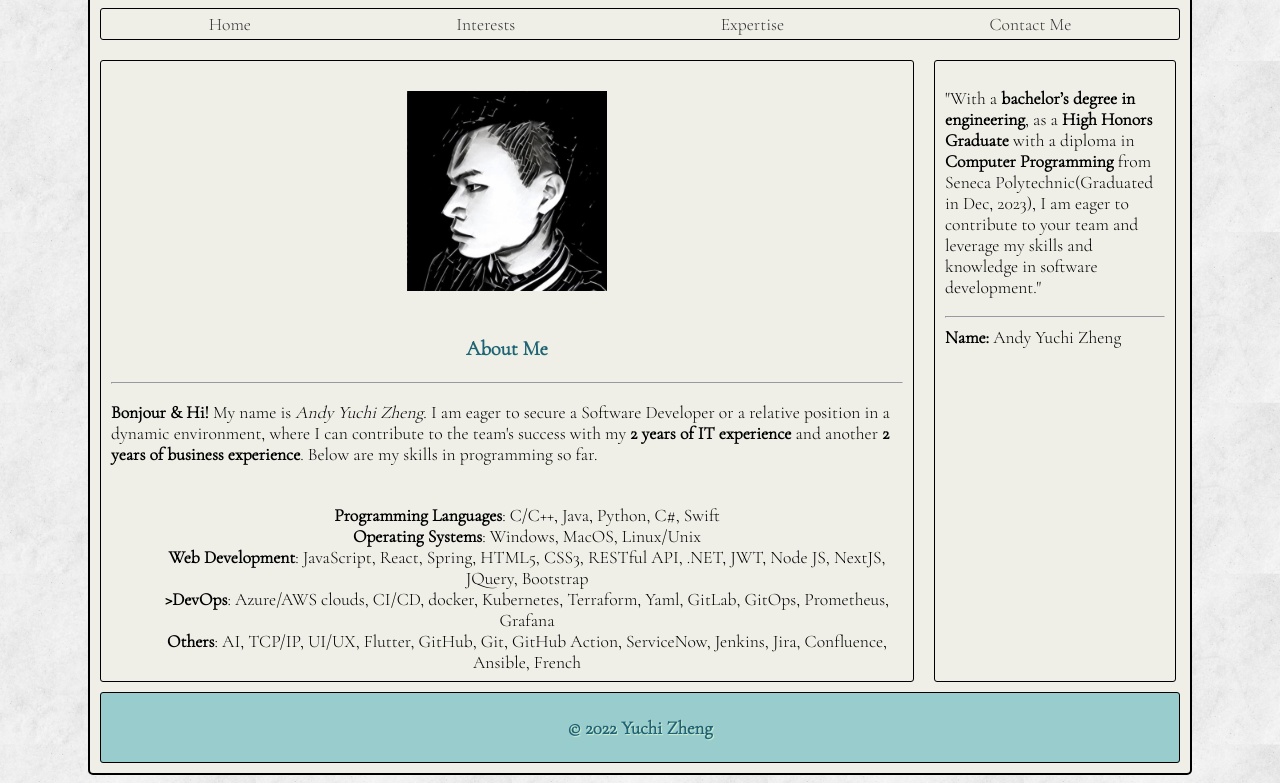
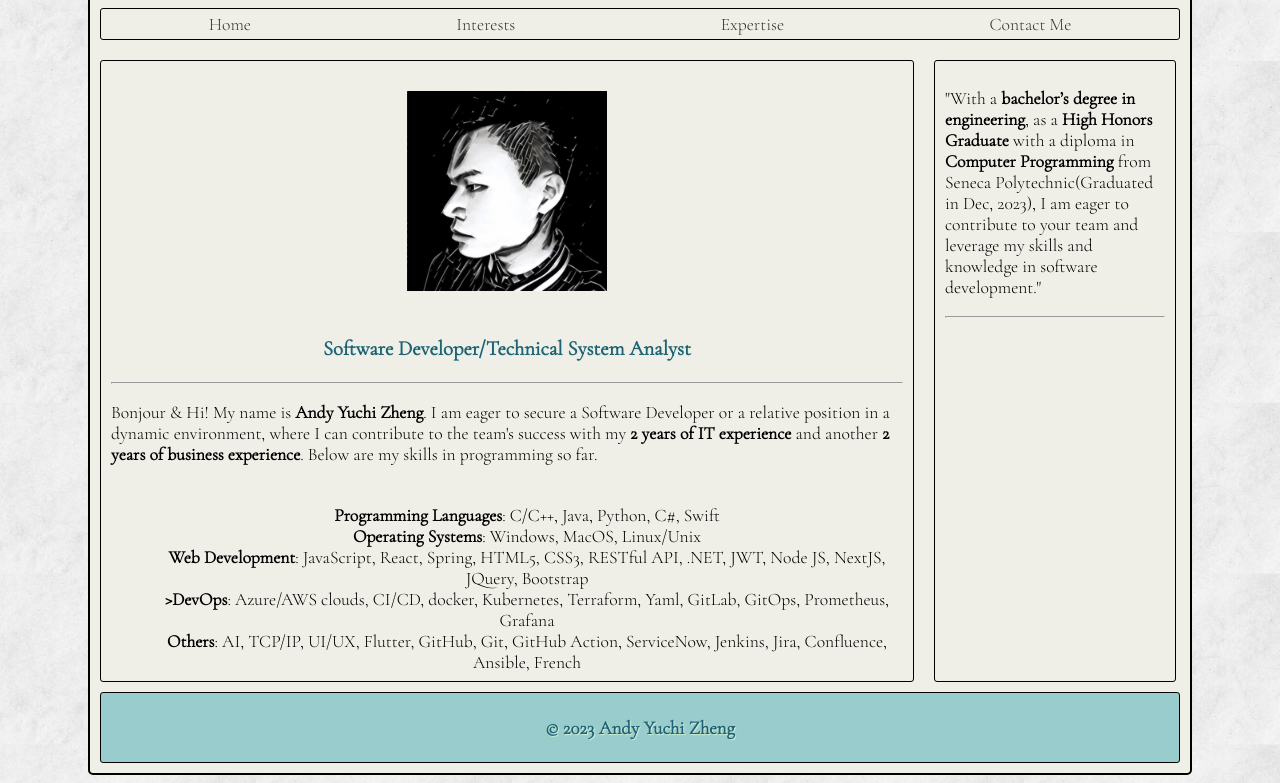
Before and after one commit to Andrew-bro2022/Project---A-local-website-about-myself, a website: page index.html in a window 1280 px wide. Shown: the part 110-893 px from the top of the page. Drawn offline with nearby package versions, Linux system fonts and the light colour scheme.

Commit message:
Update index.html

```diff
--- a/index.html
+++ b/index.html
@@ -2,8 +2,8 @@
 <html lang="en">
     <head>
         <meta charset="utf-8">
-        <meta name="author" content="Yuchi Zheng" />
-        <title>Welcome - Yuchi Zheng</title>
+        <meta name="author" content="Andy Yuchi Zheng" />
+        <title>Welcome - Andy Yuchi Zheng</title>
         <link rel="stylesheet" href="normalize1.css" />
     </head>
 
@@ -33,10 +33,10 @@
                         alt="profile" width="200" height="200">
                     </div>
 
-                    <h3>About Me</h3>
+                    <h3>Software Developer/Technical System Analyst</h3>
                     <hr>
                     <p class="para1">
-                        <b>Bonjour & Hi!</b> My name is <em>Andy Yuchi Zheng</em>.
+                        Bonjour & Hi! My name is <b>Andy Yuchi Zheng</b>.
                         I am eager to secure a Software Developer or a relative position in a dynamic environment, where I can contribute to the team's success with my <b>2 years of IT experience</b> and another <b>2 years of business experience</b>.
                         Below are my skills in programming so far.
                     </p>
@@ -59,14 +59,14 @@
                     <p>
                         "With a <b>bachelor’s degree in engineering</b>, as a <b>High Honors Graduate</b> with a diploma in <b>Computer Programming</b> from Seneca Polytechnic(Graduated in Dec, 2023), I am eager to contribute to your team and leverage my skills and knowledge in software development."<br>
                         <hr>
-                        <b>Name: </b>Andy Yuchi Zheng<br>
+
                     </p>
                 </div>
 
             </aside>
 
 
-            <footer><h3>&copy; 2022 Yuchi Zheng</h3></footer>
+            <footer><h3>&copy; 2023 Andy Yuchi Zheng</h3></footer>
         </div>
     </body>
 </html>
```
